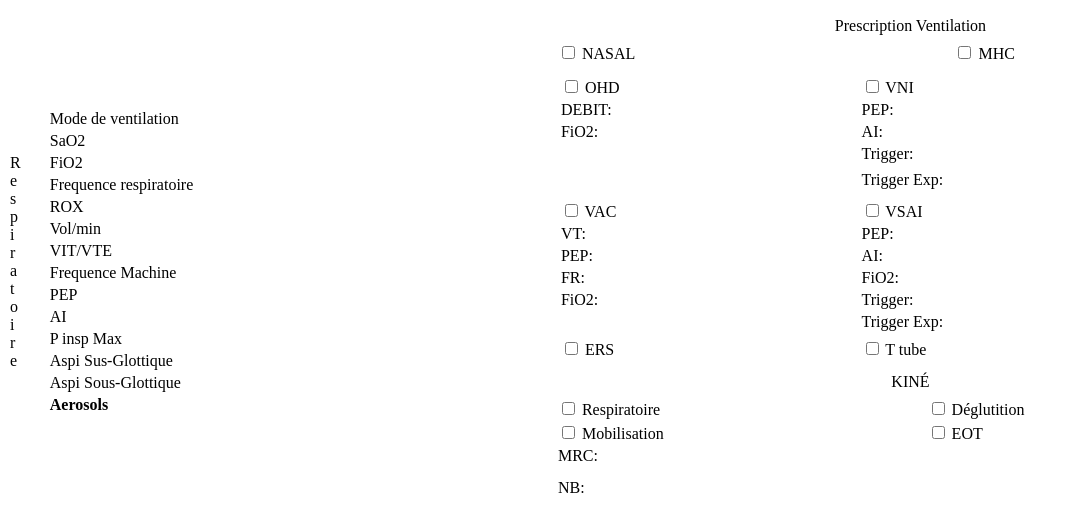
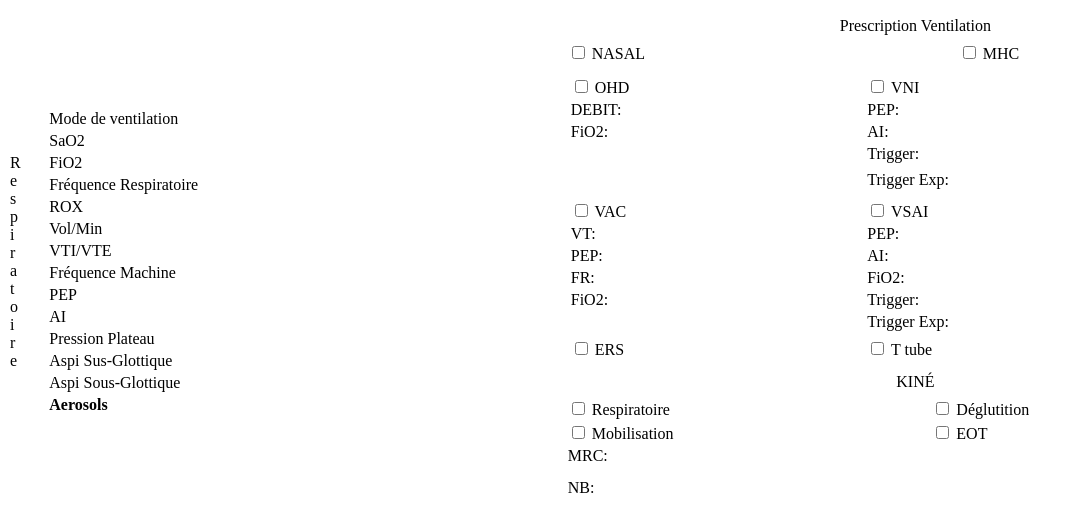
Before and after one commit to sebastienpro/ch-ales, a Flask app: template templates/respiratoire.html in a window 1280 px wide. Shown: the top 532 px of the page, without its empty margins (0-1082 px from the left). Run offline with Flask 2, Linux system fonts and the light colour scheme; the template is opened without the code that fills it, so the values that code supplies are empty.

Commit message:
Update respiratoire.html

```diff
--- a/templates/respiratoire.html
+++ b/templates/respiratoire.html
@@ -8,14 +8,14 @@
                     <tr class="cell-left cell-height" style="padding: 0; margin: 0;"><td class="lcell"> Mode de ventilation</td></tr>
                     <tr class="cell-left cell-height" style="padding: 0; margin: 0;"><td class="lcell"> SaO2</td></tr>
                     <tr class="cell-left cell-height" style="padding: 0; margin: 0;"><td class="lcell"> FiO2</td></tr>
-                    <tr class="cell-left cell-height" style="padding: 0; margin: 0;"><td class="lcell"> Frequence respiratoire</td></tr>
+                    <tr class="cell-left cell-height" style="padding: 0; margin: 0;"><td class="lcell"> Fréquence Respiratoire</td></tr>
                     <tr class="cell-left cell-height" style="padding: 0; margin: 0;"><td class="lcell"> ROX</td></tr>
-                    <tr class="cell-left cell-height" style="padding: 0; margin: 0;"><td class="lcell"> Vol/min</td></tr>
-                    <tr class="cell-left cell-height" style="padding: 0; margin: 0;"><td class="lcell"> VIT/VTE</td></tr>
-                    <tr class="cell-left cell-height" style="padding: 0; margin: 0;"><td class="lcell"> Frequence Machine</td></tr>
+                    <tr class="cell-left cell-height" style="padding: 0; margin: 0;"><td class="lcell"> Vol/Min</td></tr>
+                    <tr class="cell-left cell-height" style="padding: 0; margin: 0;"><td class="lcell"> VTI/VTE</td></tr>
+                    <tr class="cell-left cell-height" style="padding: 0; margin: 0;"><td class="lcell"> Fréquence Machine</td></tr>
                     <tr class="cell-left cell-height" style="padding: 0; margin: 0;"><td class="lcell"> PEP</td></tr>
                     <tr class="cell-left cell-height" style="padding: 0; margin: 0;"><td class="lcell"> AI</td></tr>
-                    <tr class="cell-left cell-height" style="padding: 0; margin: 0;"><td class="lcell"> P insp Max</td></tr>
+                    <tr class="cell-left cell-height" style="padding: 0; margin: 0;"><td class="lcell"> Pression Plateau</td></tr>
                     <tr class="cell-left cell-height" style="padding: 0; margin: 0;"><td class="lcell"> Aspi Sus-Glottique</td></tr>
                     <tr class="cell-left cell-height" style="padding: 0; margin: 0;"><td class="lcell"> Aspi Sous-Glottique</td></tr>
                     <tr class="cell-left cell-height" style="padding: 0; margin: 0;"><td class="lcell bg-red"> <b>Aerosols</b></td></tr>
```
